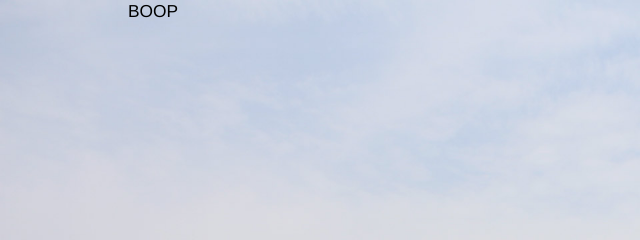
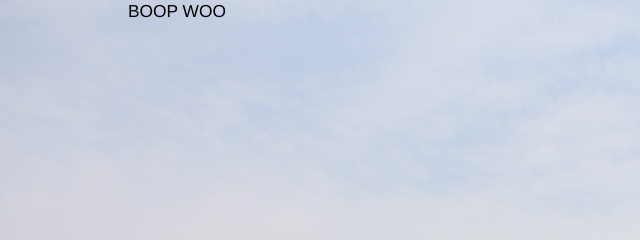
Before and after one commit to simonghales/storyapp, a plain HTML site: page index.html in a window 1280 px wide. Shown: the top 240 px of the page, 0-640 px from the left. Drawn offline with nearby package versions, Linux system fonts and the light colour scheme.

Commit message:
test branch

```diff
--- a/index.html
+++ b/index.html
@@ -11,7 +11,7 @@
 		<article class="storyPage">
 			<div class="size__default">
 				<div class="padding__default">
-					BOOP
+					BOOP WOO
 				</div>
 			</div>
 		</article>
```
